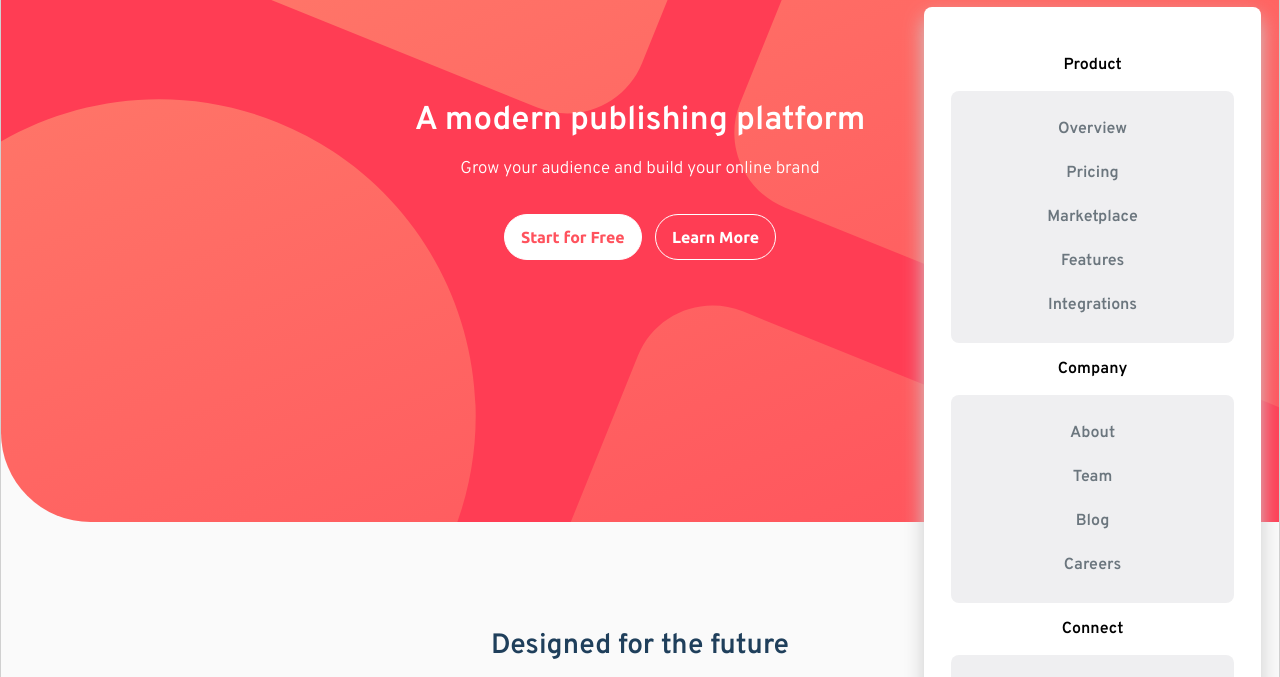
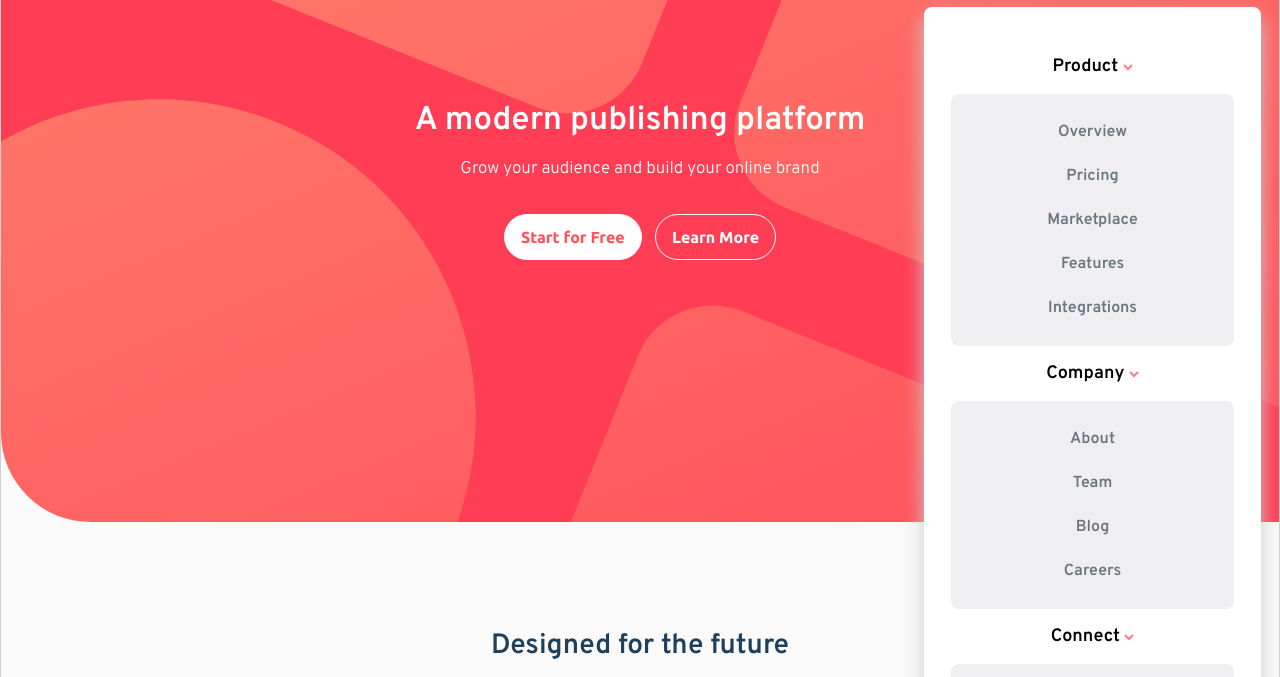
Before and after one commit to tib-source/Blogr-landing-page, a plain HTML site: page index.html in a window 1280 px wide. Shown: the part 104-781 px from the top of the page. Drawn offline with Linux system fonts and the light colour scheme.

Commit message:
added the arrows

```diff
--- a/app/scss/style.scss
+++ b/app/scss/style.scss
@@ -48,7 +48,7 @@
                 border: none;
                 background: none;
                 font-family: $overpass;
-                font-size: toRem(16);
+                font-size: toRem(18);
                 font-weight: 600;
                 padding: 1rem;
             }
--- a/index.html
+++ b/index.html
@@ -24,7 +24,7 @@
           <img src="./images/icon-hamburger.svg" alt="menu icon">
           <div class="menu__links">
             <div class="dropdown">
-              <button class="drop">Product</button>
+              <button class="drop">Product <img src="./images/icon-arrow-dark.svg" alt="arrow icon" class="arrow"></button>
               <div class="dropdown-content">
                 <a href="#">Overview</a>
                 <a href="#">Pricing</a>
@@ -34,7 +34,7 @@
               </div>
             </div>
             <div class="dropdown">
-              <button class="drop">Company</button>
+              <button class="drop">Company <img src="./images/icon-arrow-dark.svg" alt="arrow icon" class="arrow"></button>
               <div class="dropdown-content">
                 <a href="#">About</a>
                 <a href="#">Team</a>
@@ -43,7 +43,7 @@
               </div>
             </div>
             <div class="dropdown">
-              <button class="drop">Connect</button>
+              <button class="drop">Connect <img src="./images/icon-arrow-dark.svg" alt="arrow icon" class="arrow"></button>
               <div class="dropdown-content">
                 <a href="#">Contact</a>
                 <a href="#">Newsletter</a>
```
Also changed, not shown: app/scss/style.css, 1 other file.
